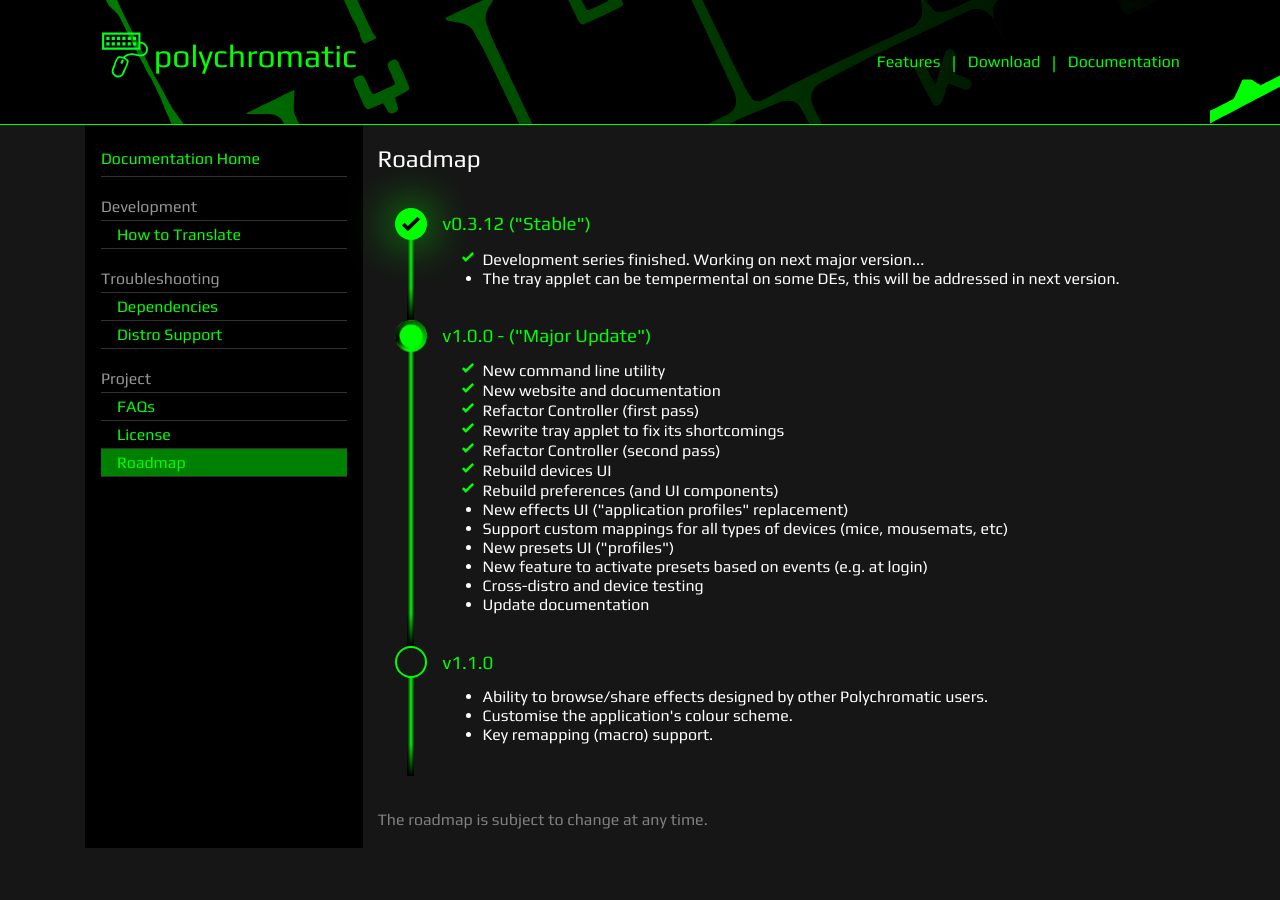
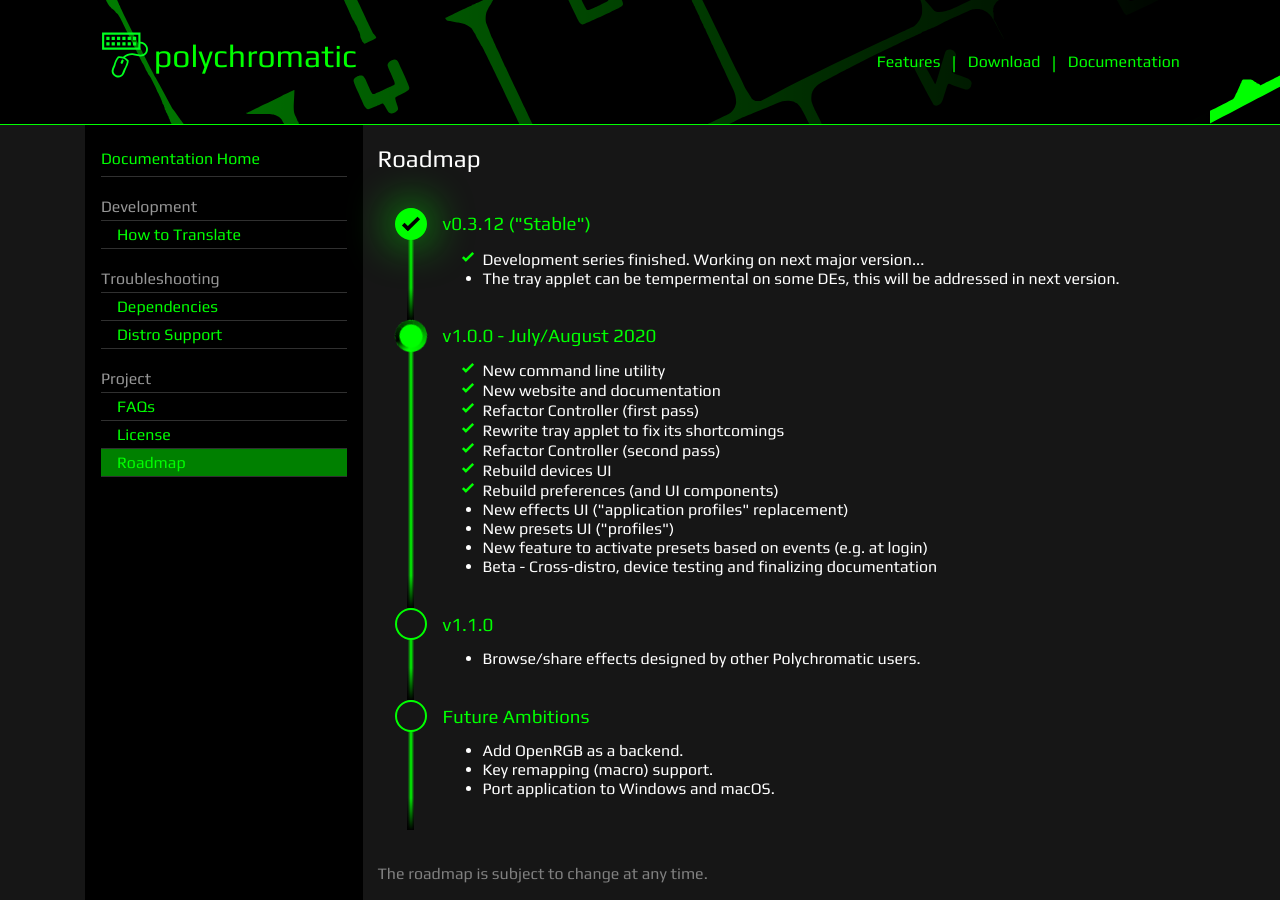
Before and after one commit to polychromatic/website, a Jekyll site: the page built from docs/roadmap.md, in a window 1280 px wide and 900 px high. Built offline with Jekyll 4.4.1, drawn with Linux system fonts in a browser that asks for light colours.

Commit message:
Update roadmap and target release date

```diff
--- a/docs/roadmap.md
+++ b/docs/roadmap.md
@@ -12,7 +12,7 @@ roadmap:
       pending:
         - The tray applet can be tempermental on some DEs, this will be addressed in next version.
 
-    - name: v1.0.0 - ("Major Update")
+    - name: v1.0.0 - July/August 2020
       checked: progress
       completed:
         - New command line utility
@@ -24,20 +24,25 @@ roadmap:
         - Rebuild preferences (and UI components)
       pending:
         - New effects UI ("application profiles" replacement)
-        - Support custom mappings for all types of devices (mice, mousemats, etc)
         - New presets UI ("profiles")
         - New feature to activate presets based on events (e.g. at login)
-        - Cross-distro and device testing
-        - Update documentation
+        - Beta - Cross-distro, device testing and finalizing documentation
 
     - name: v1.1.0
       checked: false
       completed:
         null
       pending:
-        - Ability to browse/share effects designed by other Polychromatic users.
-        - Customise the application's colour scheme.
+        - Browse/share effects designed by other Polychromatic users.
+
+    - name: Future Ambitions
+      checked: false
+      completed:
+        null
+      pending:
+        - Add OpenRGB as a backend.
         - Key remapping (macro) support.
+        - Port application to Windows and macOS.
 
 ---
 
```
Also changed, not shown: docs/faqs.md (+8 -4 lines).
